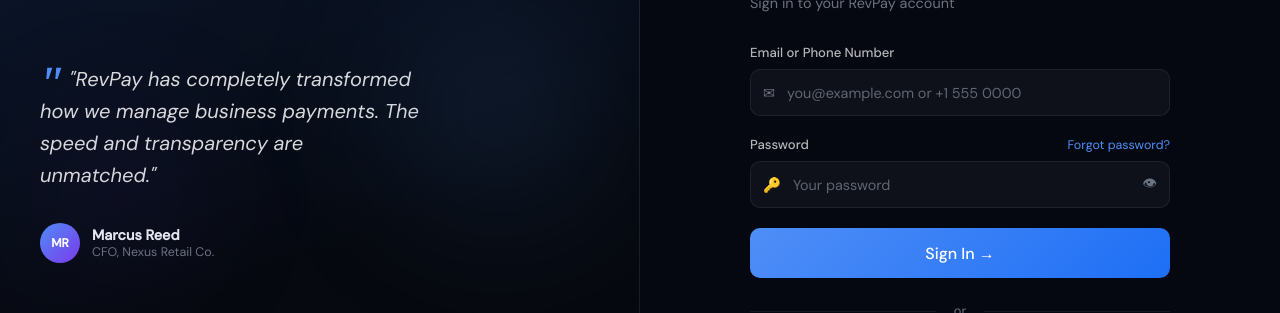
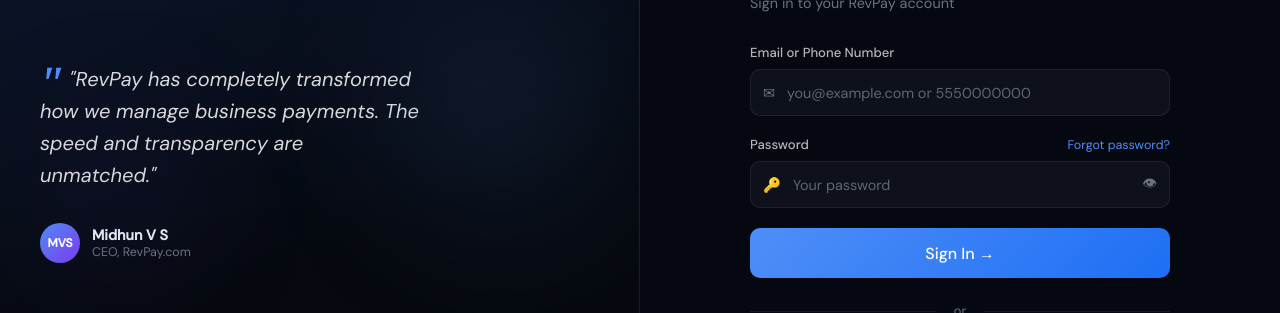
Before and after one commit to vsmidhun21/revpay, an Angular app: page /login in a window 1280 px wide. Shown: the part 245-558 px from the top of the page. Built offline with nearby package versions, Linux system fonts and the light colour scheme; no server answers.

Commit message:
login api integration

```diff
--- a/src/app/core/auth.service.ts
+++ b/src/app/core/auth.service.ts
@@ -4,7 +4,7 @@
 import { environment } from '../../environments/environment';
 
 export interface LoginRequest {
-  identifier: string; // email or phone
+  emailOrPhone: string;
   password: string;
 }
 
--- a/src/app/pages/login/login.component.html
+++ b/src/app/pages/login/login.component.html
@@ -1,4 +1,5 @@
 <div class="auth-layout">
+
   <!-- Left panel -->
   <div class="auth-left">
     <a routerLink="/" class="logo">
@@ -13,10 +14,10 @@
         "RevPay has completely transformed how we manage business payments. The speed and transparency are unmatched."
       </blockquote>
       <div class="testimonial-author">
-        <div class="author-avatar">MR</div>
+        <div class="author-avatar">MVS</div>
         <div>
-          <div class="author-name">Marcus Reed</div>
-          <div class="author-role">CFO, Nexus Retail Co.</div>
+          <div class="author-name">Midhun V S</div>
+          <div class="author-role">CEO, RevPay.com</div>
         </div>
       </div>
     </div>
@@ -42,18 +43,18 @@
 
       <form [formGroup]="form" (ngSubmit)="onSubmit()" novalidate>
         <div class="field-group">
-          <label for="identifier">Email or Phone Number</label>
-          <div class="input-wrap" [class.error]="identifier.invalid && identifier.touched">
+          <label for="emailOrPhone">Email or Phone Number</label>
+          <div class="input-wrap" [class.error]="emailOrPhone.invalid && emailOrPhone.touched">
             <span class="input-icon">✉</span>
             <input
-              id="identifier"
+              id="emailOrPhone"
               type="text"
-              formControlName="identifier"
-              placeholder="you@example.com or +1 555 0000"
+              formControlName="emailOrPhone"
+              placeholder="you@example.com or 5550000000"
               autocomplete="username"
             />
           </div>
-          <div class="field-error" *ngIf="identifier.invalid && identifier.touched">
+          <div class="field-error" *ngIf="emailOrPhone.invalid && emailOrPhone.touched">
             Email or phone is required.
           </div>
         </div>
@@ -95,4 +96,5 @@
       </p>
     </div>
   </div>
+
 </div>
--- a/src/app/pages/login/login.component.ts
+++ b/src/app/pages/login/login.component.ts
@@ -17,7 +17,7 @@
   private router = inject(Router);
 
   form: FormGroup = this.fb.group({
-    identifier: ['', [Validators.required]],
+    emailOrPhone: ['', [Validators.required]],
     password: ['', [Validators.required, Validators.minLength(6)]],
   });
 
@@ -25,7 +25,7 @@
   error = '';
   showPassword = false;
 
-  get identifier() { return this.form.get('identifier')!; }
+  get emailOrPhone() { return this.form.get('emailOrPhone')!; }
   get password() { return this.form.get('password')!; }
 
   togglePassword() { this.showPassword = !this.showPassword; }
```
